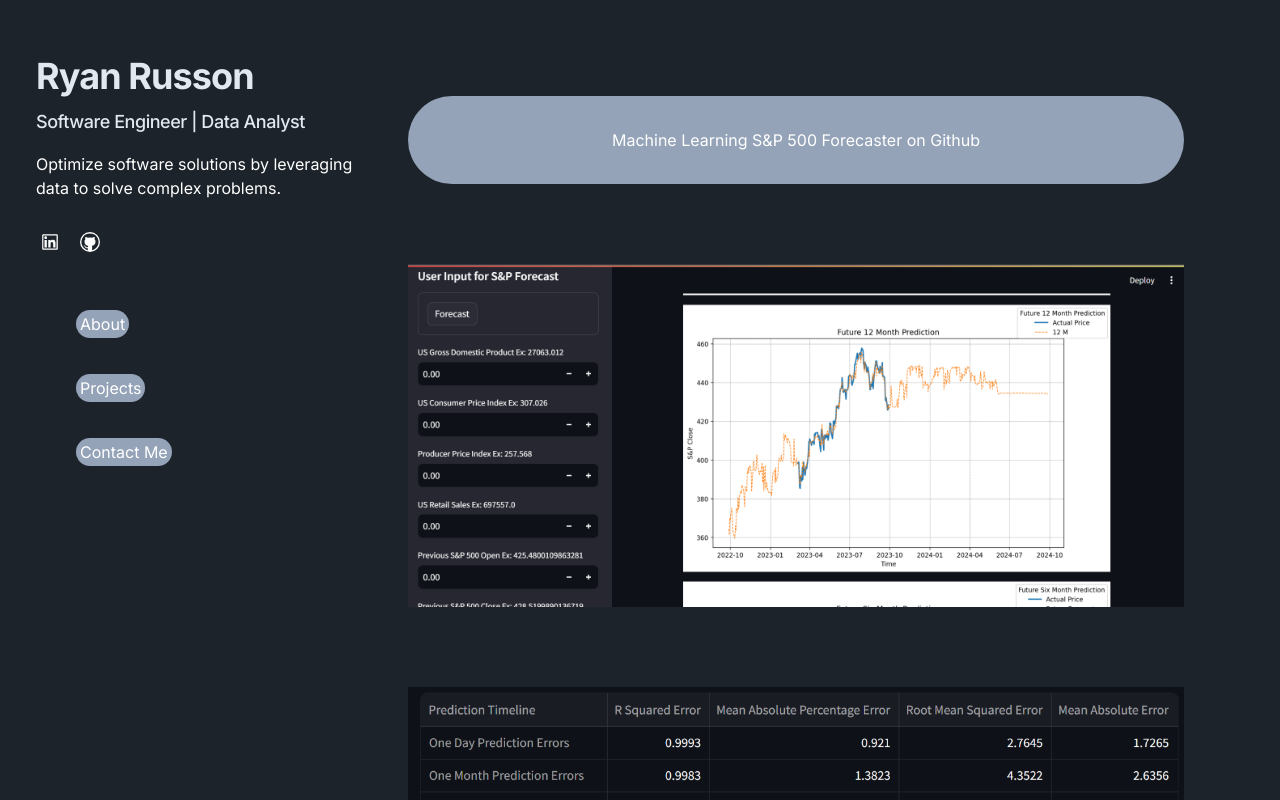
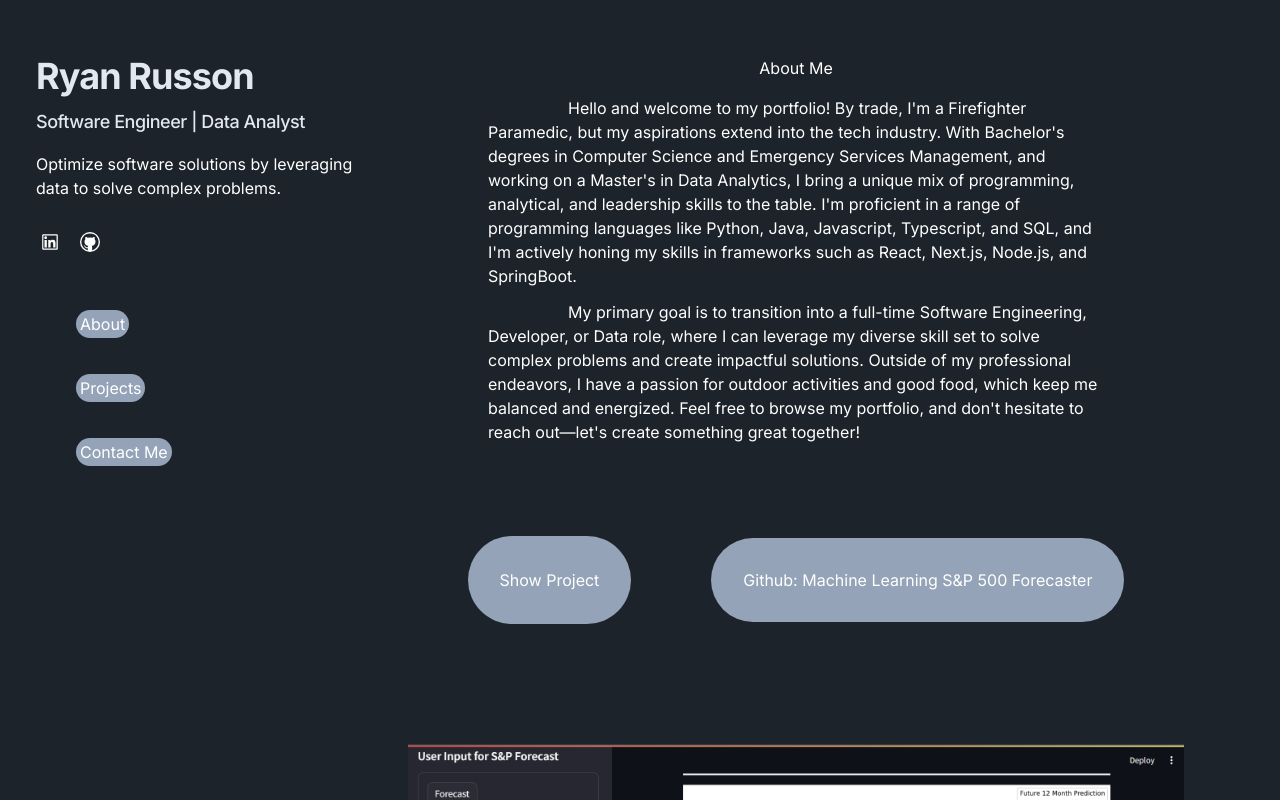
Before and after one commit to rsrusson/Portfolio-Website, a Next.js app: page / in a window 1280 px wide. Shown: the top 800 px of the page. Built offline with nearby package versions, Linux system fonts and the light colour scheme.

Commit message:
Added about and buttons

```diff
--- /dev/null
+++ b/app/components/About.tsx
@@ -0,0 +1,17 @@
+import React from 'react'
+
+const About = () => {
+  return (
+  <div className='mx-40'>
+    <h1 className='text-center mb-4'>About Me</h1>
+    <p className='first-letter:pl-20 mb-3'>
+        Hello and welcome to my portfolio! By trade, I'm a Firefighter Paramedic, but my aspirations extend into the tech industry. With Bachelor's degrees in Computer Science and Emergency Services Management, and working on a Master's in Data Analytics, I bring a unique mix of programming, analytical, and leadership skills to the table. I'm proficient in a range of programming languages like Python, Java, Javascript, Typescript, and SQL, and I'm actively honing my skills in frameworks such as React, Next.js, Node.js, and SpringBoot.
+        </p>
+    <p className='first-letter:pl-20 mb-3'>
+    My primary goal is to transition into a full-time Software Engineering, Developer, or Data role, where I can leverage my diverse skill set to solve complex problems and create impactful solutions. Outside of my professional endeavors, I have a passion for outdoor activities and good food, which keep me balanced and energized. Feel free to browse my portfolio, and don't hesitate to reach out—let's create something great together!
+    </p>
+  </div>
+  )
+}
+
+export default About
--- /dev/null
+++ b/app/components/ContactMe.tsx
@@ -0,0 +1,9 @@
+import React from 'react'
+
+const ContactMe = () => {
+  return (
+    <div>ContactMe</div>
+  )
+}
+
+export default ContactMe
--- a/app/projects/Projects.tsx
+++ b/app/components/Projects.tsx
@@ -1,16 +1,26 @@
-import React from "react";
+"use client";
+import React, { useState } from "react";
 
 const Projects = () => {
+  const [isPyVis, setPyVis] = useState(false);
+  const [isJaVis, setJaVis] = useState(false);
+  const [isTabVis, setTabVis] = useState(false);
   return (
     <div className="">
       <ul className="flex flex-col mx-10">
         <li className="flex flex-col text-center">
+          <div className="m-10">
+            <button className="p-8 m-10 text-white hover:text-red-700 rounded-full bg-slate-400">
+              Show Project
+            </button>
             <a
               href="https://github.com/rsrusson/Machine-Learning-S-P-Forecaster"
               className="p-8 m-10 text-white hover:text-red-700 rounded-full bg-slate-400"
             >
-            Machine Learning S&P 500 Forecaster on Github
+              Github: Machine Learning S&P 500 Forecaster
             </a>
+          </div>
+
           <img
             src="\images\graph_prediction.png"
             alt="S&P Graph Prediction"
@@ -32,21 +42,18 @@
             className="p-10"
           />
         </li>
-        {/*<li className="flex flex-col text-center">
-          <a
-            href="https://github.com/rsrusson/TravelingSalesmanShippingOptimization"
-            className="p-8 m-10 text-white hover:text-red-700 rounded-full bg-slate-400"
-          >
-            Shipping Route Optimization on Github
-          </a>
-        </li> */}
         <li className="flex flex-col text-center">
+          <div className="m-10">
+            <button className="p-8 m-10 text-white hover:text-red-700 rounded-full bg-slate-400">
+              Show Project
+            </button>
             <a
               href="https://github.com/rsrusson/MtnBikeWarehouseInventory"
               className="p-8 m-10 text-white hover:text-red-700 rounded-full bg-slate-400"
             >
-            Mountain Bike Shop Desktop Inventory System on Github
+              Github: Mountain Bike Shop Desktop Inventory System
             </a>
+          </div>
           <img
             src="\images\warehouse_app.png"
             alt="Warehouse Front Page"
@@ -64,9 +71,14 @@
           />
         </li>
         <li className="flex flex-col text-center">
-          <h5 className="p-8 m-10 text-white hover:text-red-700 rounded-full bg-slate-400">
+          <div className="m-10">
+            <button className="p-8 m-10 text-white hover:text-red-700 rounded-full bg-slate-400">
+              Show Project
+            </button>
+            <a className="p-8 m-10 text-white hover:text-red-700 rounded-full bg-slate-400">
               Tableau Covid Data Dashboard
-          </h5>
+            </a>
+          </div>
           <img
             src="\images\tableau_covid_data.png"
             alt="Covid Data Dashboard"
--- a/app/page.tsx
+++ b/app/page.tsx
@@ -1,8 +1,11 @@
 import Image from "next/image";
 import NavigationBar from "./NavigationBar";
 import Header from "./header";
-import Projects from "./projects/Projects";
+import Projects from "./components/Projects";
+import About from "./components/About";
+import ContactMe from "./components/ContactMe";
 import Links from "./links"
+import React from "react";
 
 export default function HomePage() {
   return (
@@ -13,7 +16,9 @@
           <Links />
         </div>
         <div className="mt-10 ml-[25%] w-3/4 h-screen">
+          <About />
           <Projects />
+          <ContactMe />
         </div>
       </div>
     </main>
--- a/app/projects/page.tsx
+++ /dev/null
@@ -1,15 +0,0 @@
-import React from "react";
-import Projects from "./Projects";
-import NavigationBar from "../NavigationBar";
-
-const ProjectsPage = () => {
-  return (
-    <>
-      <div className="flex justify-center">
-        <Projects></Projects>
-      </div>
-    </>
-  );
-};
-
-export default ProjectsPage;
```
Also changed, not shown: app/links.tsx (+22 -16 lines). Lines whose indentation alone changed are shown as unchanged.
